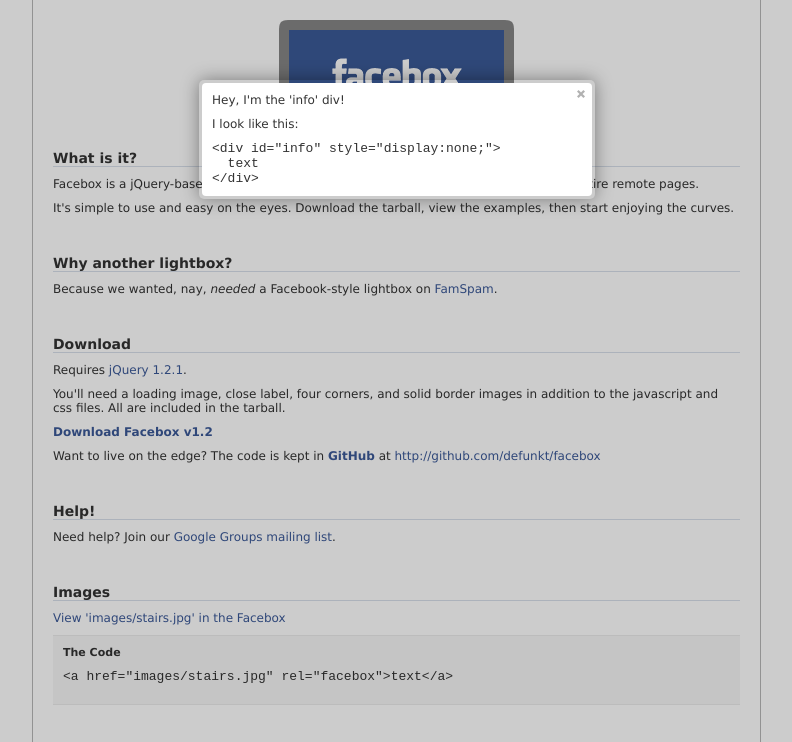
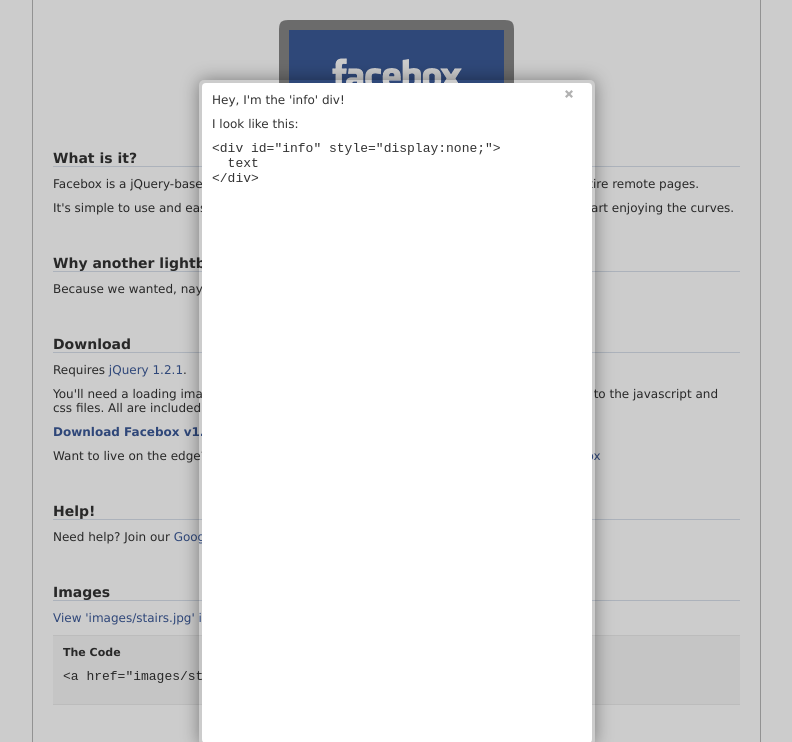
Before and after one commit to defunkt/facebox, a plain HTML site: page examples/index.html in a window 1280 px wide. Both pictures are taken after a click on the link "View the 'info' div in the Facebox". Shown: the top 742 px of the page, without its empty margins (243-1035 px from the left). Drawn offline with Linux system fonts and the light colour scheme.

Commit message:
Facebox - added Autoscroll feature

```diff
--- a/src/facebox.css
+++ b/src/facebox.css
@@ -19,7 +19,6 @@
 }
 
 #facebox .content {
-  display:table;
   width: 370px;
   padding: 10px;
   background: #fff;
@@ -38,7 +37,7 @@
 #facebox .close{
   position:absolute;
   top:5px;
-  right:5px;
+  right:17px;
   padding:2px;
   background:#fff;
 }
--- a/src/facebox.js
+++ b/src/facebox.js
@@ -84,6 +84,7 @@
     settings: {
       opacity      : 0.2,
       overlay      : true,
+      autoscroll   : true,
       loadingImage : '/facebox/loading.gif',
       closeImage   : '/facebox/closelabel.png',
       imageTypes   : [ 'png', 'jpg', 'jpeg', 'gif' ],
@@ -102,8 +103,14 @@
       if ($('#facebox .loading').length == 1) return true
       showOverlay()
 
-      $('#facebox .content').empty().
-        append('<div class="loading"><img src="'+$.facebox.settings.loadingImage+'"/></div>')
+      var content = $('#facebox .content')
+      content.empty().append('<div class="loading"><img src="'+$.facebox.settings.loadingImage+'"/></div>')
+      if ($.facebox.settings.autoscroll) {
+        content.css({
+          height: getPageHeight() - ((getPageHeight() / 10) * 2),
+          overflowY: 'auto'
+        })
+      }
 
       $('#facebox').show().css({
         top:	getPageScroll()[1] + (getPageHeight() / 10),
```
